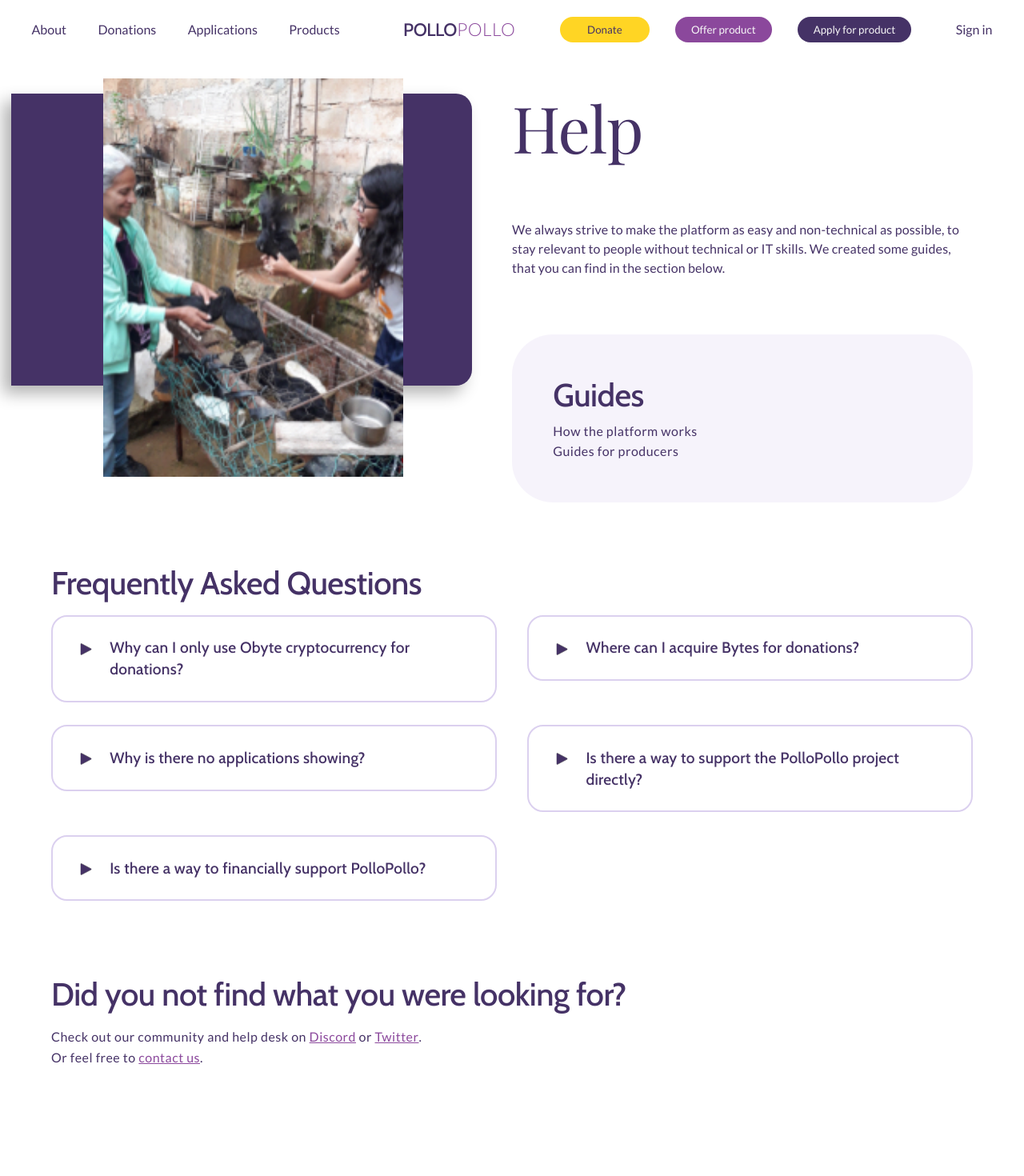
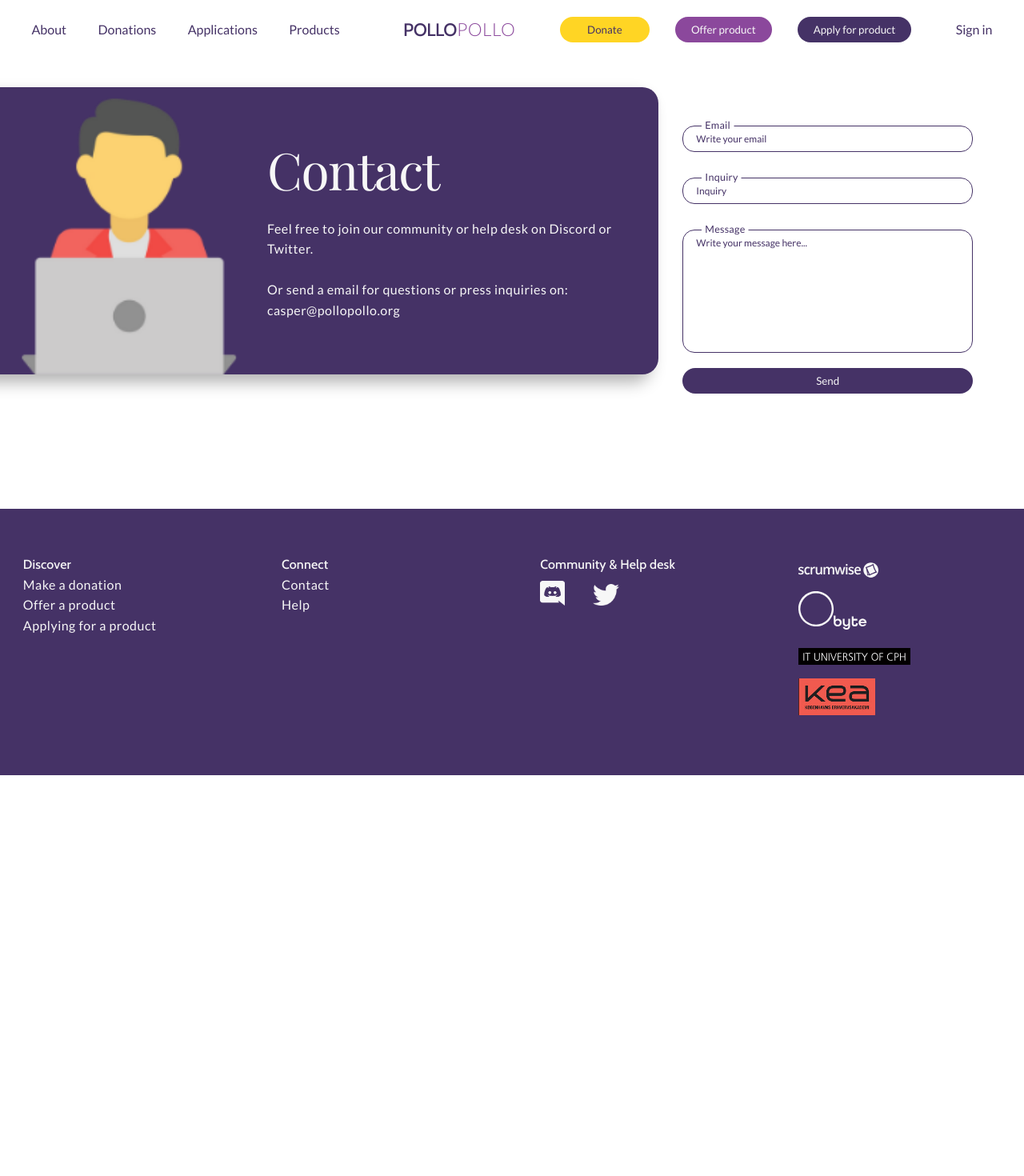
Before and after one commit to subangiv/oral_exam_finale, a React (Create React App) app: page / in a window 1280 px wide. Shown: the top 1470 px of the page at 80% size. After the commit the page ends 969 px from the top, so only its background shows below. Built offline with nearby package versions, Linux system fonts and the light colour scheme.

Commit message:
remove help_page component on this branch

```diff
--- a/src/App.js
+++ b/src/App.js
@@ -2,14 +2,12 @@ import React from "react";
 import "./App.css";
 import Header from "./components/header/Header";
 import Footer from "./components/footer/Footer";
-import HelpPage from "./components/help_page/HelpPage";
 import ContactPage from "./components/contact_page/ContactPage";
 
 function App() {
   return (
     <div className="App">
       <Header />
-      <HelpPage />
       <ContactPage />
       <Footer />
     </div>
--- a/src/components/help_page/HelpPage.js
+++ /dev/null
@@ -1,127 +0,0 @@
-import styles from "./HelpPage.module.scss";
-// import cardStyles from "../QAcard/QACard.module.scss";
-import QACard from "../QAcard/QACard";
-import helpBannerImg from "../../assets/images/help_splash.jpg";
-
-const FAQlist = [
-  {
-    question: "Why can I only use Obyte cryptocurrency for donations?",
-    answer:
-      "The entire PolloPollo platform is built on the Obyte platform. To enable donations in other currencies, a more complex setup is required, both in terms of technology as well as regulatory frameworks. We do plan to enable other currencies as well.",
-  },
-  {
-    question: "Where can I acquire Bytes for donations?",
-    answer: "Bytes can be bought at several cryptocurrency exchanges.",
-    link: "https://obyte.org/#exchanges",
-    linkText: "See the exchange list here",
-  },
-  {
-    question: "Why is there no applications showing?",
-    answer:
-      "If applicants haven't applied for donation of products, there are no open applications. PolloPollo does not control when applicants apply for donations of products.",
-  },
-  {
-    question: "Is there a way to support the PolloPollo project directly?",
-    answer:
-      "We rely 100% on the work of volunteers, and always welcome more to help us improve the platform. Please join our and let us know you want to help.",
-    link: "https://discord.pollopollo.org",
-    linkText: "Community Discord",
-  },
-  {
-    question: "Is there a way to financially support PolloPollo?",
-    answer:
-      "Thanks to the generous partners helping us, the operational cost of the platform is close to zero. The best help would be to make donations regularly or suggesting new improvements to the platform.",
-  },
-];
-
-export default function HelpPage(props) {
-  return (
-    <main className={styles.helpPage}>
-      <section className={styles.topWrapper}>
-        <div className={styles.bannerWrapper}>
-          {/* <div className={styles.banner}></div> */}
-          <img src={helpBannerImg} alt="help banner" />
-        </div>
-        <div id="intro" className={styles.sections}>
-          <h1 className="display-1">Help</h1>
-          <p className="display-6">
-            We always strive to make the platform as easy and non-technical as
-            possible, to stay relevant to people without technical or IT skills.
-            We created some guides, that you can find in the section below.{" "}
-          </p>
-          <div className={styles.guideContainer}>
-            <h2 className="display-2">Guides</h2>
-            <a
-              className={styles.guideLink}
-              href="https://medium.com/@casper_43503/basic-principles-of-dlt-based-charity-platform-pollopollo-7ed59f65de3e"
-            >
-              How the platform works
-            </a>
-            <a
-              className={styles.guideLink}
-              href="https://docs.google.com/document/d/1sN_CIXZtkwUaHt9XB4NV-2DrJptvTksWPKL_Sa5zuy8/edit?usp=sharing"
-            >
-              Guides for producers
-            </a>
-          </div>
-        </div>
-      </section>
-
-      <section id="faqSection" className={styles.sections}>
-        <h2 className="display-2">Frequently Asked Questions</h2>
-        <div className={styles.cardWrapper}>
-          {FAQlist.map((faq, index) => (
-            <QACard
-              key={index}
-              question={faq.question}
-              answer={
-                faq.linkText === "Community Discord" ? (
-                  <p>
-                    {faq.answer.slice(0, 112)}&emsp;
-                    <a href={faq.link} className={styles.faqLink}>
-                      {faq.linkText}
-                    </a>
-                    {faq.answer.slice(112)}
-                  </p>
-                ) : (
-                  faq.answer
-                )
-              }
-              linkText={
-                faq.linkText === "Community Discord" ? "" : faq.linkText
-              }
-              href={faq.linkText === "Community Discord" ? "" : faq.link}
-            ></QACard>
-          ))}
-        </div>
-      </section>
-
-      <section id="ending" className={styles.sections}>
-        <h2 className="display-2">
-          Did you not find what you were looking for?{" "}
-        </h2>
-        <p>
-          Check out our community and help desk on{" "}
-          <a href="https://discord.gg/kQzuR4c" className={styles.faqLink}>
-            Discord
-          </a>{" "}
-          or{" "}
-          <a
-            href="https://twitter.com/PolloPolloOrg"
-            className={styles.faqLink}
-          >
-            Twitter
-          </a>
-          .
-        </p>
-        <p>
-          Or feel free to{" "}
-          <a href="#" className={styles.faqLink}>
-            contact us
-          </a>
-          .
-        </p>
-      </section>
-    </main>
-  );
-}
--- a/src/components/help_page/HelpPage.module.scss
+++ /dev/null
@@ -1,126 +0,0 @@
-@import "../../styles/index";
-@import "../QAcard/QACard.module.scss";
-
-p {
-  font-size: 0.9rem;
-}
-.helpPage {
-  margin: 5vh 0 18vh 0;
-  padding: 0 5vw;
-  text-align: left;
-  display: flex;
-  flex-flow: column wrap;
-  & h1,
-  & h2,
-  & p,
-  .guideLink {
-    color: $primary;
-  }
-}
-
-.sections {
-  display: flex;
-  flex-flow: column wrap;
-  justify-content: space-between;
-  padding: 3vw 0;
-  & h6 {
-    color: $primary;
-  }
-  & h1,
-  & h2 {
-    margin: 0 0 2vh 0;
-  }
-}
-
-.bannerWrapper {
-  margin: 0 0 6vh 0;
-  background-color: $primary;
-  width: clamp(80%, 650px, 100%);
-  max-height: 70vw;
-  border-radius: 0 20px 20px 0;
-  position: relative;
-  left: calc(-25px - 25px);
-  -webkit-box-shadow: -10px 10px 20px 0px rgba(0, 0, 0, 0.3);
-  -moz-box-shadow: -10px 10px 20px 0px rgba(0, 0, 0, 0.3);
-  box-shadow: -10px 10px 20px 0px rgba(0, 0, 0, 0.3);
-  & img {
-    width: clamp(50%, 65%, 70%);
-    height: auto;
-    position: relative;
-    top: -17px;
-    left: 20%; //58px
-  }
-}
-
-.faqLink {
-  color: $primary-light;
-  text-decoration: underline;
-}
-
-.guideContainer {
-  background-color: rgba($color: $primary-lighter, $alpha: 0.25);
-  border-radius: 4vw;
-  padding: 4vw;
-  margin: 2vh 0 0 0;
-  display: flex;
-  flex-flow: column wrap;
-  h2 {
-    margin: 0 0 1vh 0;
-  }
-}
-
-//iPhone SE
-@media (max-width: 340px) {
-  .topWrapper {
-    margin-top: 7vw;
-  }
-}
-
-@media (min-width: $max-s) {
-  .topWrapper {
-    display: grid;
-    grid-template-columns: repeat((2, 1fr));
-  }
-  .bannerWrapper {
-    // max-height: 34vw;
-    max-height: 62%;
-    margin: 5vh 0 6vh 0;
-    & img {
-      top: -19px;
-    }
-  }
-  .cardWrapper {
-    display: grid;
-    grid-template-columns: repeat(2, 1fr);
-    gap: 1vw 3vw;
-  }
-}
-
-@media (min-width: $max-s) {
-  .helpPage {
-    margin-top: 1vh;
-  }
-}
-
-@media (min-width: $max-l) {
-  .helpPage {
-    & h1 {
-      font-size: 4rem;
-    }
-    & h2 {
-      font-size: 2rem;
-    }
-  }
-  .bannerWrapper {
-    top: 3vw;
-    left: -5vw;
-    & img {
-      width: 50%;
-      top: -15%;
-    }
-  }
-  .guideContainer {
-    border-radius: 2.8vw;
-    padding: 2.8vw;
-  }
-}
```
